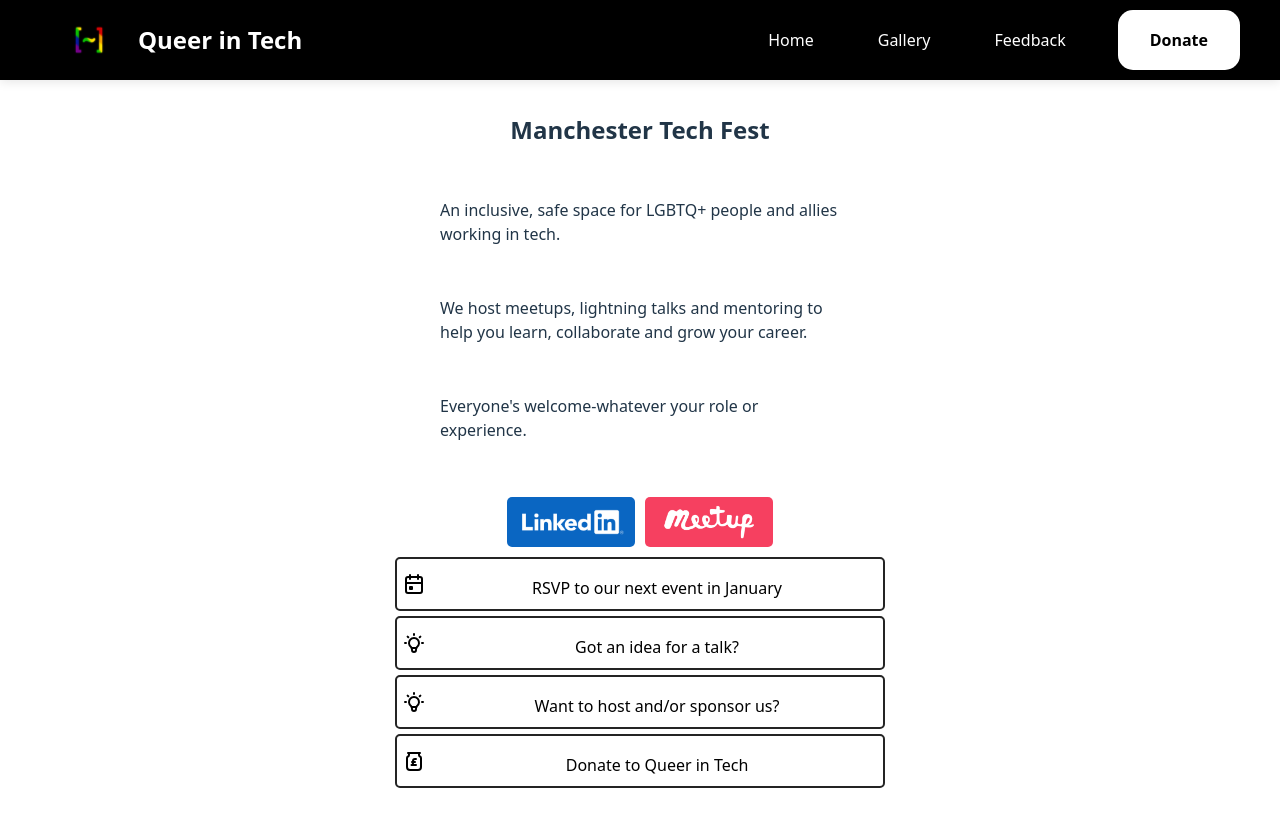
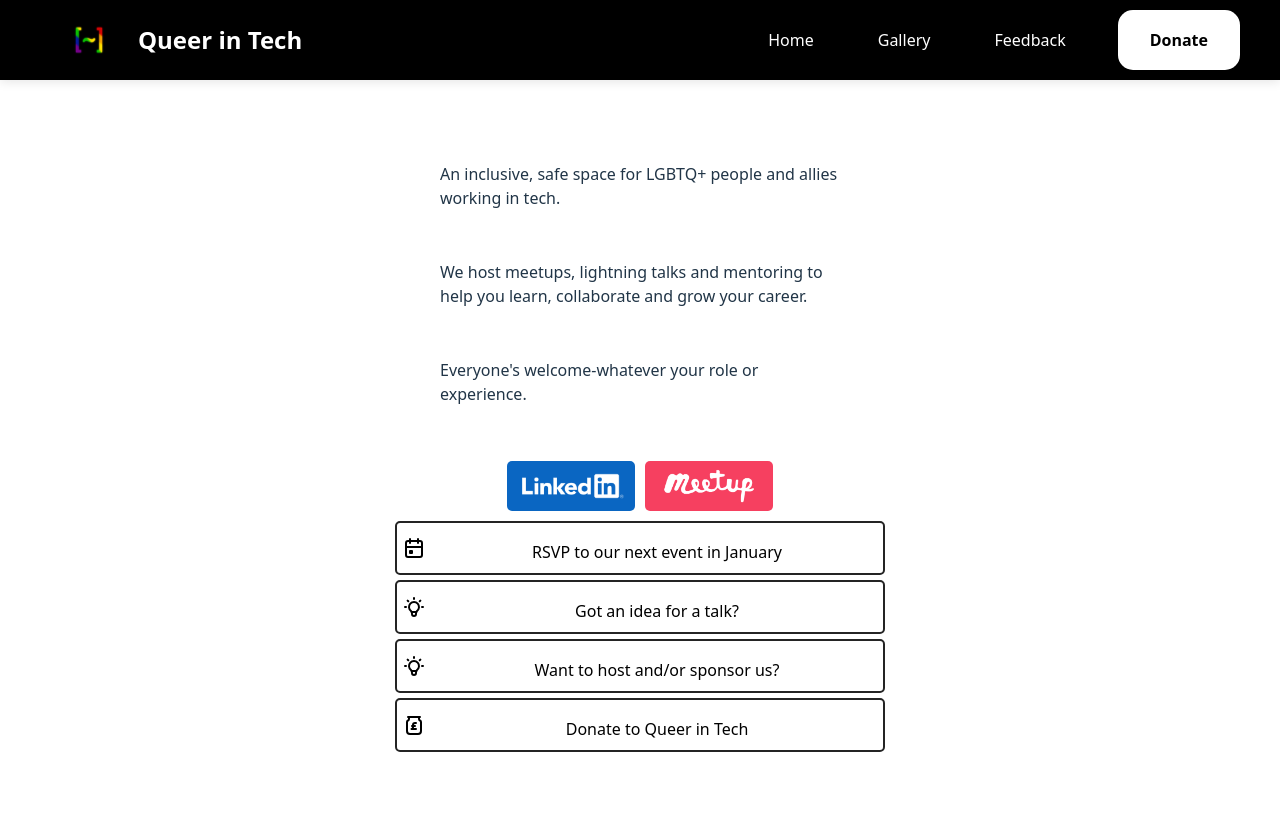
Before and after one commit to Queer-In-Tech/queer-in-tech-website, a React (Vite) app: page /links/latest in a window 1280 px wide. After the commit the page ends 800 px from the top, so only its background shows below. Built offline with nearby package versions, Linux system fonts and the light colour scheme.

Commit message:
remove confusing title

```diff
--- a/src/pages/PostEventLinks/PostEventLinks.tsx
+++ b/src/pages/PostEventLinks/PostEventLinks.tsx
@@ -4,7 +4,6 @@ export default function PostEventLinks() {
   return (
     <main>
       <h1 hidden>Post Event Links</h1>
-      <h2>Manchester Tech Fest</h2>
       <p>
         An inclusive, safe space for LGBTQ+ people and allies working in tech.
       </p>
```
